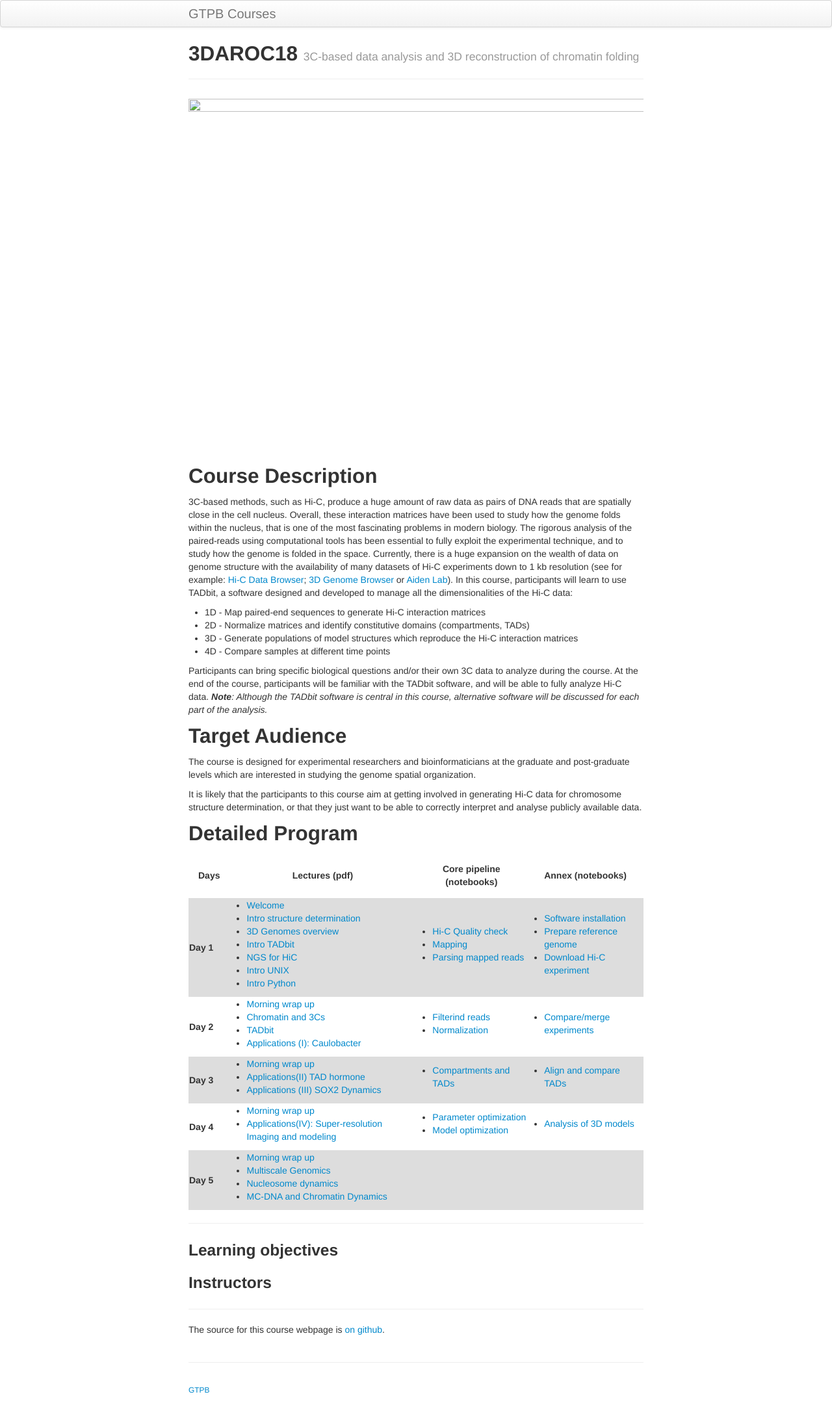
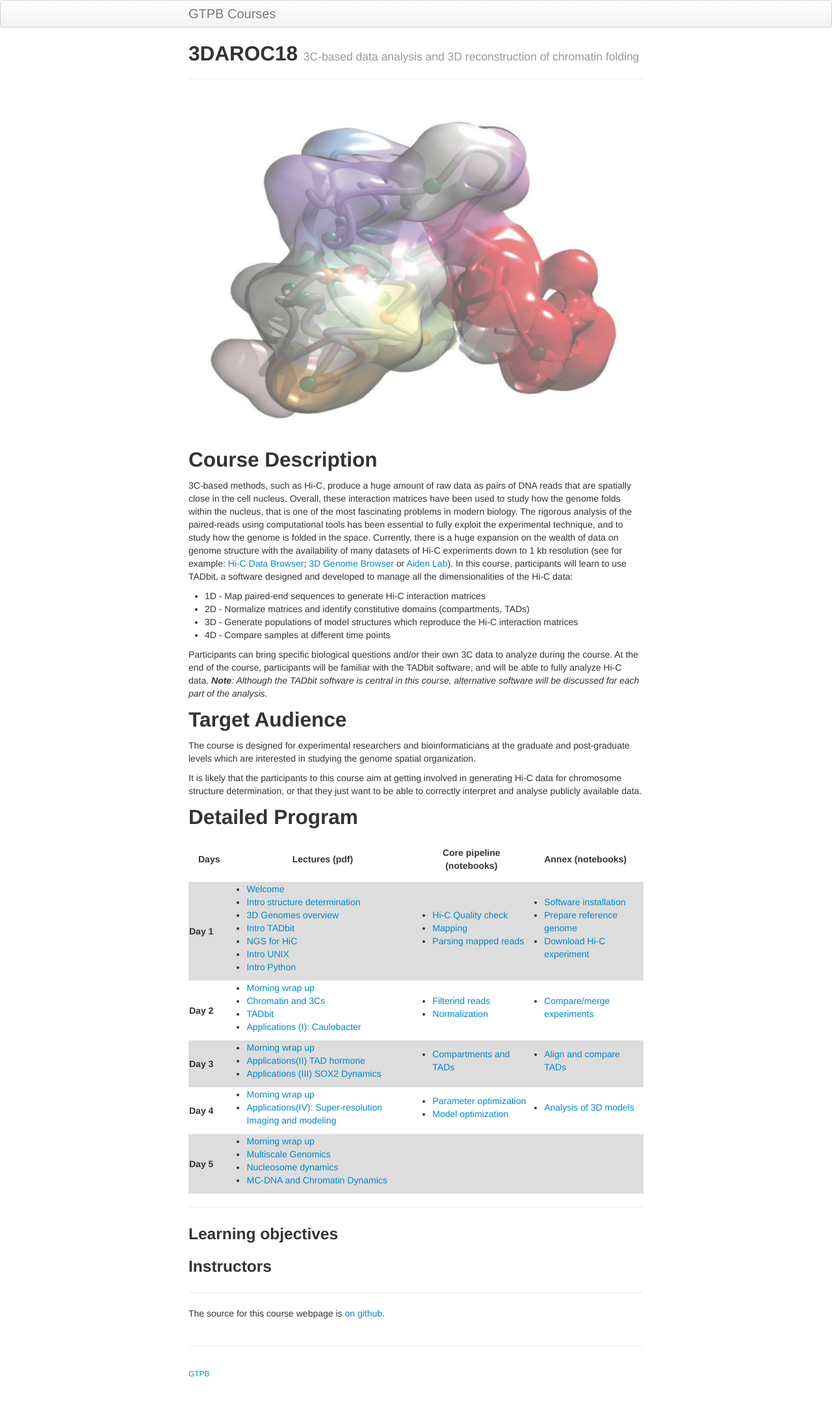
Before and after one commit to GTPB/3DAROC18, a Jekyll site: the page built from index.md, in a window 1280 px wide. Shown: the whole page at 65% size. Built offline with Jekyll 4.4.1, drawn with Linux system fonts in a browser that asks for light colours; after the commit the page ends 2134 px from its top, so only the background shows below that.

Commit message:
Update index.md

```diff
--- a/index.md
+++ b/index.md
@@ -5,7 +5,7 @@ tagline: 3C-based data analysis and 3D reconstruction of chromatin folding
 description: 3C-Data Analysis and 3D Chromatin Folding
 ---
 
-<img src="./assets/Entry_image.jpg" width="792" height="622">
+<img src="./assets/material/Entry_image.jpg" width="792" height="622">
 
 ## Course Description
 
@@ -35,7 +35,7 @@ It is likely that the participants to this course aim at getting involved in gen
       <th style="padding: 15px">Core pipeline (notebooks)</th>
       <th style="padding: 15px">Annex (notebooks)</th>
     </tr>
-    <tr style="background-color:#ddd">
+    <tr style="background-color:#ddd;padding: 15px">
      <td><strong>Day 1</strong></td>
      <td>
        <ul>
@@ -63,7 +63,7 @@ It is likely that the participants to this course aim at getting involved in gen
        </ul>
     </td>
    </tr>
-    <tr>
+    <tr style="padding: 15px">
      <td><strong>Day 2</strong></td>
      <td>
        <ul>
@@ -85,7 +85,7 @@ It is likely that the participants to this course aim at getting involved in gen
        </ul>
     </td>
    </tr>
-   <tr style="background-color:#ddd">
+   <tr style="background-color:#ddd;padding: 15px">
      <td><strong>Day 3</strong></td>
      <td>
        <ul>
@@ -105,7 +105,7 @@ It is likely that the participants to this course aim at getting involved in gen
        </ul>
     </td>
    </tr>
-   <tr>
+   <tr style="padding: 15px">
      <td><strong>Day 4</strong></td>
      <td>
       <ul>
@@ -125,7 +125,7 @@ It is likely that the participants to this course aim at getting involved in gen
        </ul>
     </td>
    </tr>
-    <tr style="background-color:#ddd">
+    <tr style="background-color:#ddd;padding: 15px">
      <td><strong>Day 5</strong></td>
      <td>
       <ul>
```
